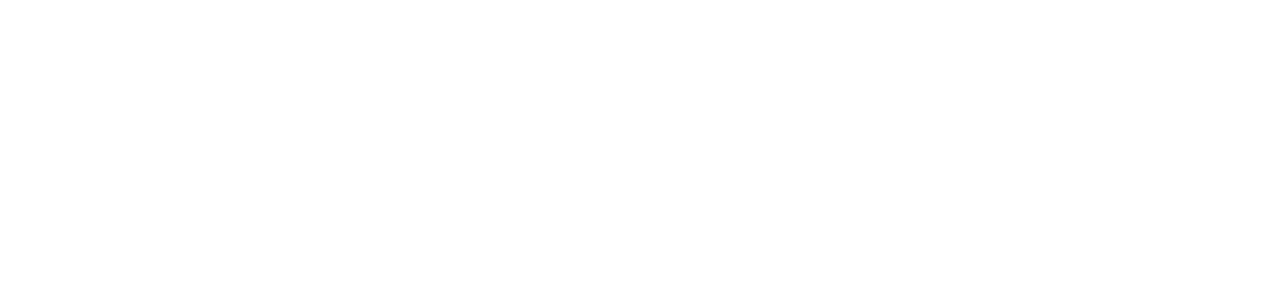
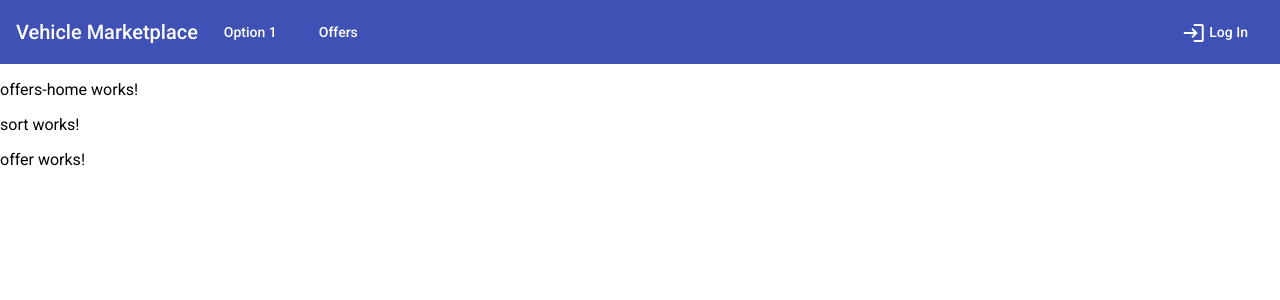
Before and after one commit to Veljkic98/Vehicle-Marketplace, an Angular app in the folder frontend/: page /offers-home in a window 1280 px wide. Before the commit this address led to /. Shown: the top 300 px of the page. Built offline with nearby package versions, Linux system fonts and the light colour scheme.

Commit message:
added ini offer home, sort and offers init components

```diff
--- /dev/null
+++ b/frontend/src/app/components/features/offer/offer/offer.component.html
@@ -0,0 +1 @@
+<p>offer works!</p>
--- /dev/null
+++ b/frontend/src/app/components/features/offer/offer/offer.component.ts
@@ -0,0 +1,15 @@
+import { Component, OnInit } from '@angular/core';
+
+@Component({
+  selector: 'app-offer',
+  templateUrl: './offer.component.html',
+  styleUrls: ['./offer.component.css']
+})
+export class OfferComponent implements OnInit {
+
+  constructor() { }
+
+  ngOnInit(): void {
+  }
+
+}
--- /dev/null
+++ b/frontend/src/app/components/features/offer/offers-home/offers-home.component.html
@@ -0,0 +1,5 @@
+<p>offers-home works!</p>
+
+<app-sort></app-sort>
+
+<app-offer></app-offer>
--- /dev/null
+++ b/frontend/src/app/components/features/offer/offers-home/offers-home.component.ts
@@ -0,0 +1,15 @@
+import { Component, OnInit } from '@angular/core';
+
+@Component({
+  selector: 'app-offers-home',
+  templateUrl: './offers-home.component.html',
+  styleUrls: ['./offers-home.component.css']
+})
+export class OffersHomeComponent implements OnInit {
+
+  constructor() { }
+
+  ngOnInit(): void {
+  }
+
+}
--- /dev/null
+++ b/frontend/src/app/components/features/offer/sort/sort.component.html
@@ -0,0 +1 @@
+<p>sort works!</p>
--- /dev/null
+++ b/frontend/src/app/components/features/offer/sort/sort.component.ts
@@ -0,0 +1,15 @@
+import { Component, OnInit } from '@angular/core';
+
+@Component({
+  selector: 'app-sort',
+  templateUrl: './sort.component.html',
+  styleUrls: ['./sort.component.css']
+})
+export class SortComponent implements OnInit {
+
+  constructor() { }
+
+  ngOnInit(): void {
+  }
+
+}
--- a/frontend/src/app/components/material.module.ts
+++ b/frontend/src/app/components/material.module.ts
@@ -13,9 +13,12 @@
 import { ToolbarComponent } from './toolbar/toolbar.component';
 import { HomePageComponent } from './home-page/home-page.component';
 import { LoginComponent } from './features/login/login.component';
+import { OffersHomeComponent } from './features/offer/offers-home/offers-home.component';
+import { OfferComponent } from './features/offer/offer/offer.component';
+import { SortComponent } from './features/offer/sort/sort.component';
 
 @NgModule({
-  declarations: [ToolbarComponent, HomePageComponent, LoginComponent], // My components goes here
+  declarations: [ToolbarComponent, HomePageComponent, LoginComponent, OffersHomeComponent, OfferComponent, SortComponent], // My components goes here
   imports: [
     CommonModule,
     RouterModule,
--- a/frontend/src/app/components/toolbar/toolbar.component.html
+++ b/frontend/src/app/components/toolbar/toolbar.component.html
@@ -2,6 +2,7 @@
     <mat-toolbar-row>
         <a href="/"> <span> {{title}} </span> </a>
         <button mat-button routerLink="/">Option 1</button>
+        <button mat-button routerLink="/offers-home">Offers</button>
 
         <span class="menu-spacer"></span>
 
```
Also changed, not shown: frontend/src/app/app-routing.module.ts (+12 -0 lines), frontend/src/app/components/features/offer/offer/offer.component.css (added), frontend/src/app/components/features/offer/offers-home/offers-home.component.css (added), frontend/src/app/components/features/offer/sort/sort.component.css (added).
